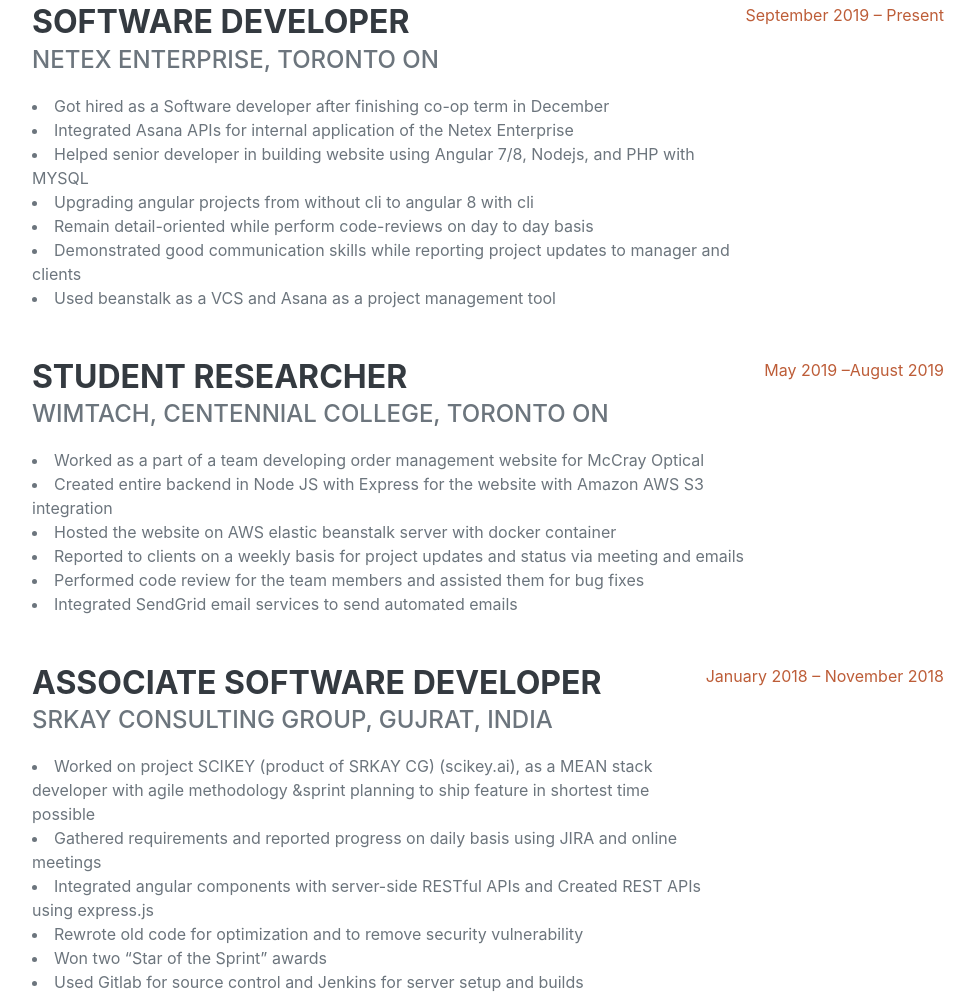
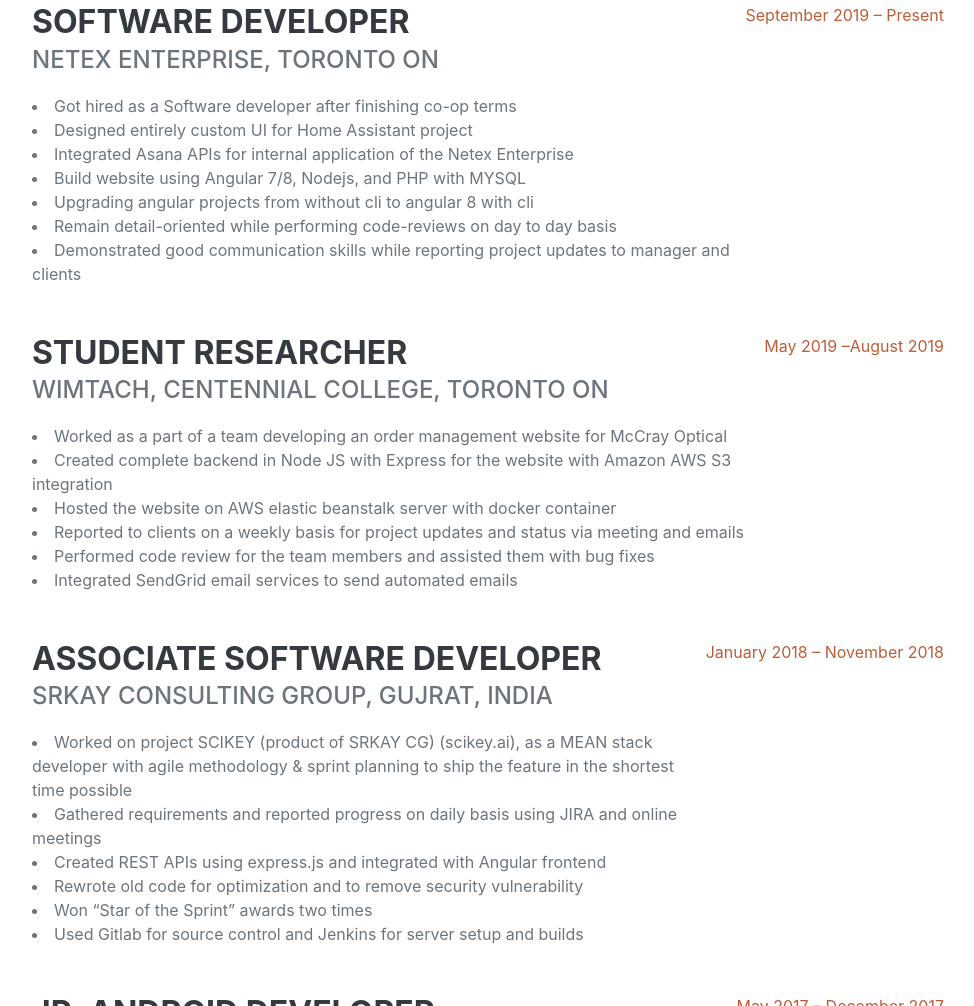
Before and after one commit to shankar213/cshankar.github.io, a plain HTML site: page index.html in a window 1280 px wide. Shown: the part 1794-2800 px from the top of the page, without its empty margins (288-1262 px from the left). Drawn offline with nearby package versions, Linux system fonts and the light colour scheme; a web font is replaced by a local one.

Commit message:
New: added StackOverflow flair fixed: wordings in experience details

```diff
--- a/index.html
+++ b/index.html
@@ -43,16 +43,22 @@
                         <span class="text-primary">Shankar</span>
                     </h1>
                     <div class="subheading mb-5">
-                        3000 Victoria Park · North York, ON M2J 4Y2 · (647) 395-2113 ·
+                        3000 Victoria Park · North York · ON M2J 4Y2 · (647) 395-2113
                         <a href="mailto:chetan.shankar.cs@gmail.com">chetan.shankar.cs@gmail.com</a>
                     </div>
                     <p class="lead mb-5">
                         A passionate Software Developer with nearly three years of practice in the IT industry with agile methodology. A goal-oriented and focused individual who is learning new concepts in the tech-industry every day and always open to working with new technologies.
                     </p>
+                    <p><a href="https://stackoverflow.com/users/6121643/irony-stack">
+                        <img src="https://stackoverflow.com/users/flair/6121643.png?theme=dark" width="208" height="58"
+                             alt="profile for Irony Stack at Stack Overflow, Q&amp;A for professional and enthusiast programmers"
+                             title="profile for Irony Stack at Stack Overflow, Q&amp;A for professional and enthusiast programmers"></a>
+                    </p>
                     <div class="social-icons">
                         <a class="social-icon" target="_blank" href="//www.linkedin.com/in/chetan-shankar/"  ><i class="fab fa-linkedin-in"></i></a>
                         <a class="social-icon" target="_blank" href="//github.com/shankar213"><i class="fab fa-github"></i></a>
                         <a class="social-icon" target="_blank" href="//stackoverflow.com/users/6121643/irony-stack"><i class="fab fa-stack-overflow"></i></a>
+
                     </div>
                 </div>
             </section>
@@ -120,13 +126,13 @@
                         <div class="flex-grow-1">
                             <h3 class="mb-0">Software Developer</h3>
                             <div class="subheading mb-3">Netex Enterprise, Toronto ON</div>
-                            <li>Got hired as a Software developer after finishing co-op term in December</li>
+                            <li>Got hired as a Software developer after finishing co-op terms</li>
+                            <li>Designed entirely custom UI for Home Assistant project</li>
                             <li>Integrated Asana APIs for internal application of the Netex Enterprise</li>
-                            <li>Helped senior developer in building website using Angular 7/8, Nodejs, and PHP with MYSQL</li>
+                            <li>Build website using Angular 7/8, Nodejs, and PHP with MYSQL</li>
                             <li>Upgrading angular projects from without cli to angular 8 with cli</li>
-                            <li>Remain detail-oriented while perform code-reviews on day to day basis</li>
+                            <li>Remain detail-oriented while performing code-reviews on day to day basis</li>
                             <li>Demonstrated good communication skills while reporting project updates to manager and clients</li>
-                            <li>Used beanstalk as a VCS and Asana as a project management tool</li>
                         </div>
                         <div class="flex-shrink-0"><span class="text-primary">September 2019 – Present</span></div>
                     </div>
@@ -134,11 +140,11 @@
                         <div class="flex-grow-1">
                             <h3 class="mb-0">Student Researcher </h3>
                             <div class="subheading mb-3">WIMTACH, Centennial College, Toronto ON</div>
-                            <li>Worked as a part of a team developing order management website for McCray Optical</li>
-                            <li>Created entire backend in Node JS with Express for the website with Amazon AWS S3 integration</li>
+                            <li>Worked as a part of a team developing an order management website for McCray Optical</li>
+                            <li>Created complete backend in Node JS with Express for the website with Amazon AWS S3 integration</li>
                             <li>Hosted the website on AWS elastic beanstalk server with docker container</li>
                             <li>Reported to clients on a weekly basis for project updates and status via meeting and emails</li>
-                            <li>Performed code review for the team members and assisted them for bug fixes</li>
+                            <li>Performed code review for the team members and assisted them with bug fixes</li>
                             <li>Integrated SendGrid email services to send automated emails</li>
 
                         </div>
@@ -148,11 +154,11 @@
                         <div class="flex-grow-1">
                             <h3 class="mb-0">Associate Software Developer</h3>
                             <div class="subheading mb-3">SRKAY Consulting Group, Gujrat, India</div>
-                            <li>Worked on project SCIKEY (product of SRKAY CG) (scikey.ai), as a MEAN stack developer with agile methodology &sprint planning to ship feature in shortest time possible</li>
+                            <li>Worked on project SCIKEY (product of SRKAY CG) (scikey.ai), as a MEAN stack developer with agile methodology & sprint planning to ship the feature in the shortest time possible</li>
                             <li>Gathered requirements and reported progress on daily basis using JIRA and online meetings</li>
-                            <li>Integrated angular components with server-side RESTful APIs and Created REST APIs using express.js</li>
+                            <li>Created REST APIs using express.js and integrated with Angular frontend</li>
                             <li>Rewrote old code for optimization and to remove security vulnerability</li>
-                            <li>Won two “Star of the Sprint” awards</li>
+                            <li>Won “Star of the Sprint” awards two times</li>
                             <li>Used Gitlab for source control and Jenkins for server setup and builds</li>
 
                         </div>
@@ -165,7 +171,7 @@
                             <li>Developed android apps with Kotlin/Java and with backend development in PHP and MySQL</li>
                             <li>Used Volley and Retrofit for API calls, Picasso for image caching</li>
                             <li>Worked on push notifications using FCM</li>
-                            <li>Implemented Google and Facebook signs ins and google maps APIs to provide location base services</li>
+                            <li>Implemented Google and Facebook signs ins and google maps APIs to provide location-based services</li>
                             <li>Contributed to numerous bug fixings and performance enhancement across various apps</li>
                             <li>Worked with PHP developers to help create APIs for the mobile apps</li>
 
@@ -177,8 +183,8 @@
                         <div class="flex-grow-1">
                             <h3 class="mb-0">Social Media Account Manager</h3>
                             <div class="subheading mb-3">Shree Swaminarayan Gurukul, Toronto ON </div>
-                            <li>Keep social media accounts of the organization updated with organizations activity.</li>
-                            <li>Help organizing and managing monthly social gathering events and managing online meetings via Microsoft teams.</li>
+                            <li>Manage social media accounts for the organization</li>
+                            <li>Help organizing and managing social gatherings</li>
                         </div>
                         <div class="flex-shrink-0"><span class="text-primary">January 2019- preset</span></div>
                     </div>
```
